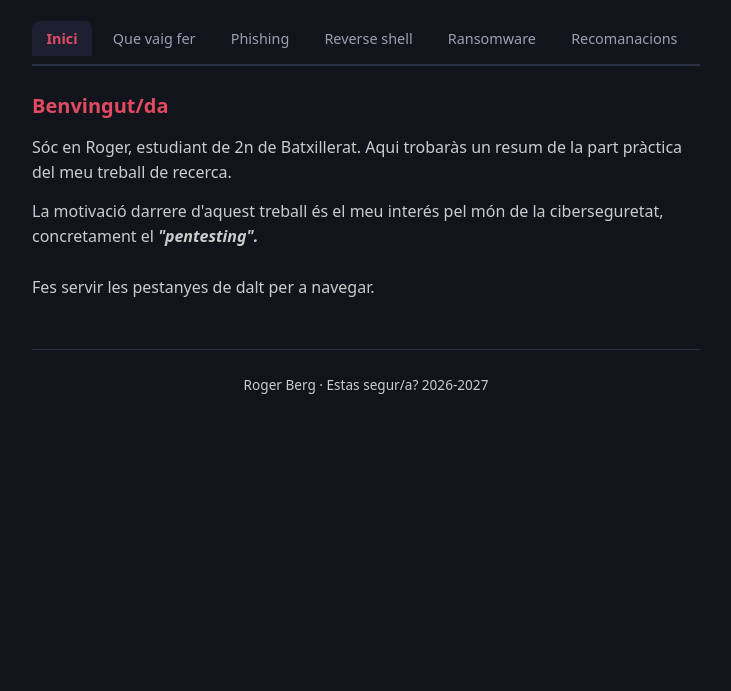
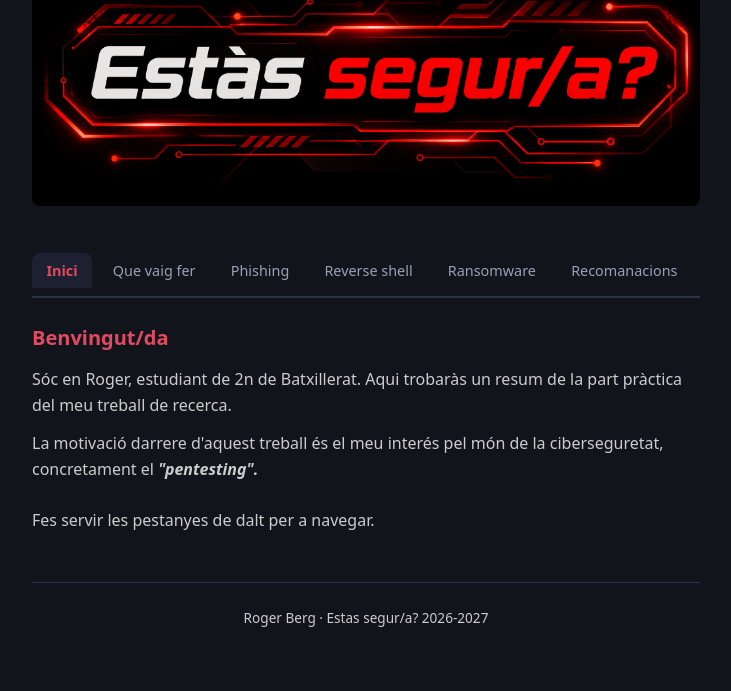
Before and after one commit to RBS66-09/webTR_Ciberseguretat_Roger, a plain HTML site: page index.html in a window 1280 px wide. Shown: the part 109-800 px from the top of the page, without its empty margins (274-1005 px from the left). Drawn offline with Linux system fonts and the light colour scheme.

Commit message:
Update index.html

```diff
--- a/index.html
+++ b/index.html
@@ -11,7 +11,7 @@
     <p class="subtitulo"> TR Ciberseguretat · 2026-2027</p>
     <!--<h1><u>Estas segur/a?</u></h1>-->
     <a href="#inici" class="logo-inici">
-      <img src="img/Estàs segur_a_.png" alt="Estàs segur/a? - Inici">
+      <img src="¿Estàs segur_a_.png" alt="Estàs segur/a? - Inici">
     </a>
   </header>
 
```
